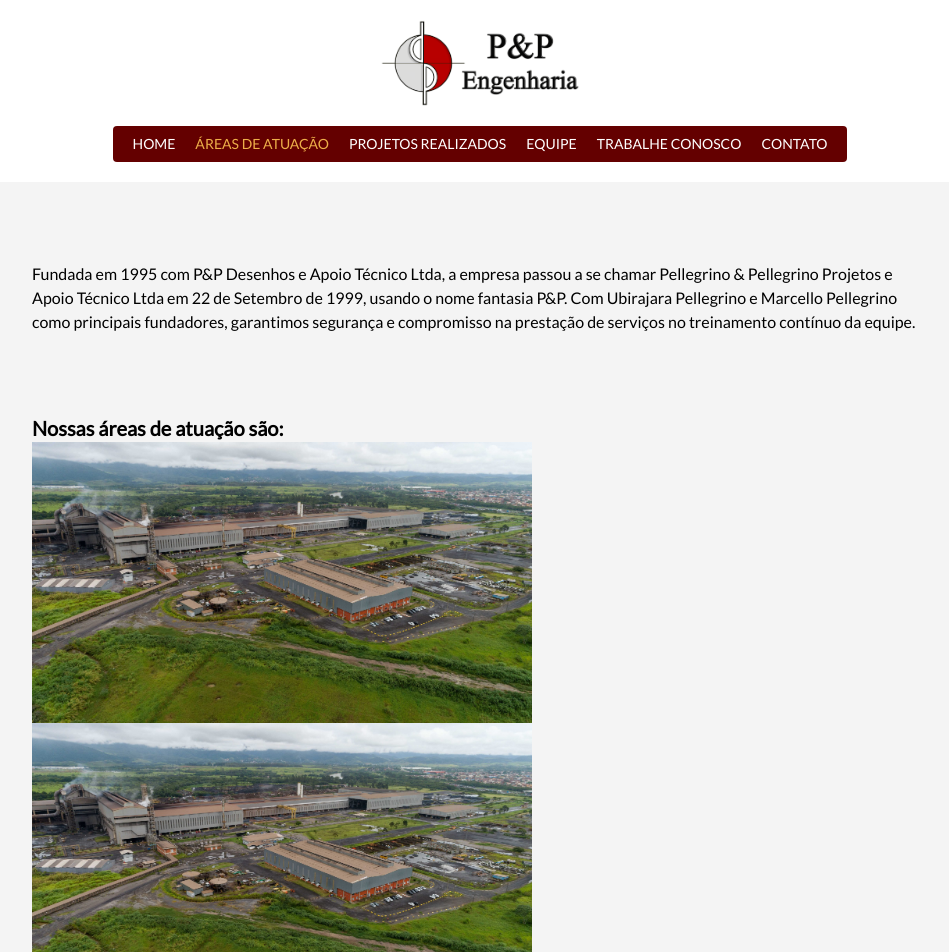
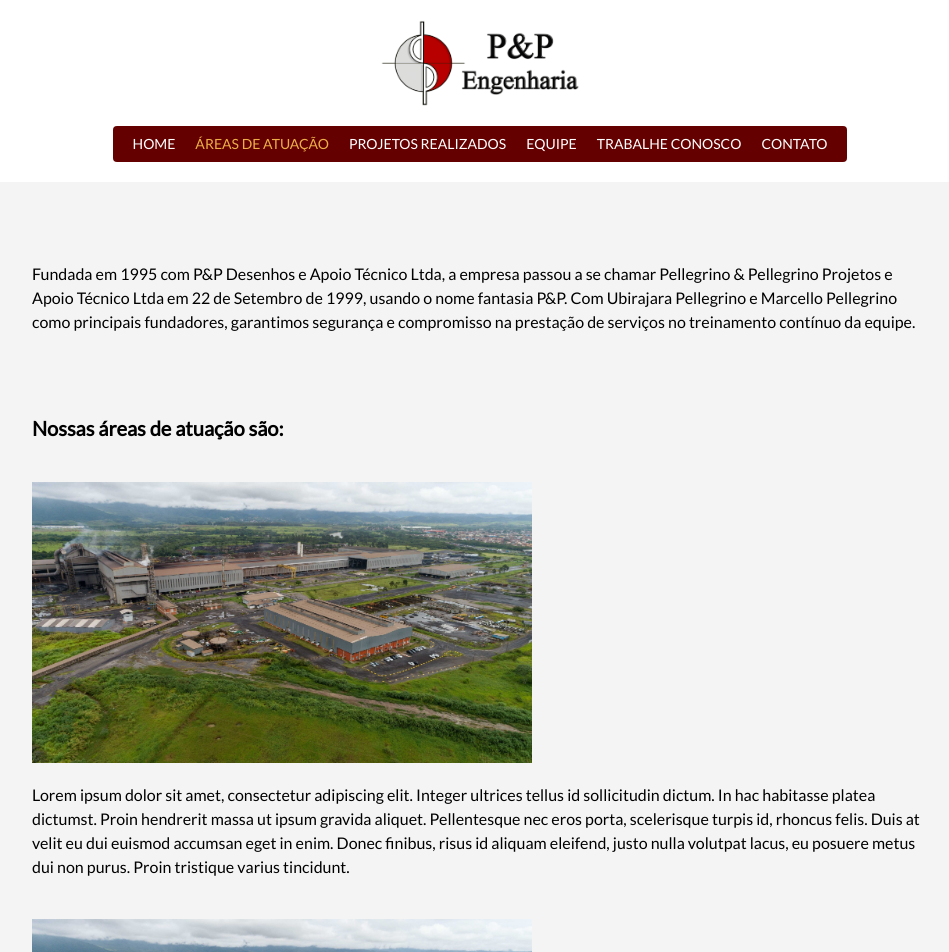
Before and after one commit to pepengenharia/pep-engenharia, a Next.js app: page /pages/area-atuacao in a window 1280 px wide. Shown: the top 952 px of the page, without its empty margins (160-1109 px from the left). Built offline with nearby package versions, Linux system fonts and the light colour scheme.

Commit message:
feat: altera css area atuacao

```diff
--- a/app/pages/area-atuacao/card/data.ts
+++ b/app/pages/area-atuacao/card/data.ts
@@ -2,19 +2,22 @@ import { IareaDeAtuacaoCardProps } from "./page";
 
 const areasDeAtuacaoData: IareaDeAtuacaoCardProps[] = [
     {
+      id: 1,
       pathImage: '/images/bg/bg-home.jpg',
       alt: '',
-      textoAreaDeAtuacao: ''
+      textoAreaDeAtuacao: 'Lorem ipsum dolor sit amet, consectetur adipiscing elit. Integer ultrices tellus id sollicitudin dictum. In hac habitasse platea dictumst. Proin hendrerit massa ut ipsum gravida aliquet. Pellentesque nec eros porta, scelerisque turpis id, rhoncus felis. Duis at velit eu dui euismod accumsan eget in enim. Donec finibus, risus id aliquam eleifend, justo nulla volutpat lacus, eu posuere metus dui non purus. Proin tristique varius tincidunt.'
     },
     {
+      id: 2,
       pathImage: '/images/bg/bg-home.jpg',
       alt: '',
-      textoAreaDeAtuacao: ''
+      textoAreaDeAtuacao: 'Lorem ipsum dolor sit amet, consectetur adipiscing elit. Integer ultrices tellus id sollicitudin dictum. In hac habitasse platea dictumst. Proin hendrerit massa ut ipsum gravida aliquet. Pellentesque nec eros porta, scelerisque turpis id, rhoncus felis. Duis at velit eu dui euismod accumsan eget in enim. Donec finibus, risus id aliquam eleifend, justo nulla volutpat lacus, eu posuere metus dui non purus. Proin tristique varius tincidunt.'
     },
     {
+      id: 3,
       pathImage: '/images/bg/bg-home.jpg',
       alt: '',
-      textoAreaDeAtuacao: ''
+      textoAreaDeAtuacao: 'Lorem ipsum dolor sit amet, consectetur adipiscing elit. Integer ultrices tellus id sollicitudin dictum. In hac habitasse platea dictumst. Proin hendrerit massa ut ipsum gravida aliquet. Pellentesque nec eros porta, scelerisque turpis id, rhoncus felis. Duis at velit eu dui euismod accumsan eget in enim. Donec finibus, risus id aliquam eleifend, justo nulla volutpat lacus, eu posuere metus dui non purus. Proin tristique varius tincidunt.'
     }
 ];
 
--- a/app/pages/area-atuacao/card/page.tsx
+++ b/app/pages/area-atuacao/card/page.tsx
@@ -1,6 +1,7 @@
 import Image from 'next/image';
 
 export interface IareaDeAtuacaoCardProps{
+    id?: number;
     textoAreaDeAtuacao: string;
     pathImage: string;
     alt: string;
@@ -8,9 +9,9 @@ export interface IareaDeAtuacaoCardProps{
 
 export default function AreaDeAtuacaoCard(areaDeAtuacaoCardProps: IareaDeAtuacaoCardProps){
     return(
-        <div>
+        <div className="my-10">
             <Image src={areaDeAtuacaoCardProps.pathImage} width={500} height={500} alt={areaDeAtuacaoCardProps.alt}/>
-            <p>{areaDeAtuacaoCardProps.textoAreaDeAtuacao}</p>
+            <p className="my-5">{areaDeAtuacaoCardProps.textoAreaDeAtuacao}</p>
         </div>
     );
 }
--- a/app/pages/area-atuacao/page.tsx
+++ b/app/pages/area-atuacao/page.tsx
@@ -16,13 +16,13 @@ export default function AreaAtuacao() {
           Fundada em 1995 com P&P Desenhos e Apoio Técnico Ltda, a empresa passou a se chamar Pellegrino & Pellegrino Projetos e Apoio Técnico Ltda em 22 de Setembro de 1999, usando o nome fantasia P&P. Com Ubirajara Pellegrino e Marcello Pellegrino como principais fundadores, garantimos segurança e compromisso na prestação de serviços no treinamento contínuo da equipe.
         </p>
         <h2 className="text-xl font-bold">Nossas áreas de atuação são:</h2>
-        {
-          areasDeAtuacao.map((areaDeAtuacao: IareaDeAtuacaoCardProps) => {
-            return <AreaDeAtuacaoCard pathImage={areaDeAtuacao.pathImage} alt={areaDeAtuacao.alt} textoAreaDeAtuacao={areaDeAtuacao.textoAreaDeAtuacao}/>
-          })
-        }
-
-        <img src="" alt="" />
+        <div className="">
+          {
+            areasDeAtuacao.map((areaDeAtuacao: IareaDeAtuacaoCardProps) => {
+              return <AreaDeAtuacaoCard key={areaDeAtuacao?.id} pathImage={areaDeAtuacao.pathImage} alt={areaDeAtuacao.alt} textoAreaDeAtuacao={areaDeAtuacao.textoAreaDeAtuacao}/>
+            })
+          }
+        </div>
       </div>
       <Footer/>
     </main>
```
